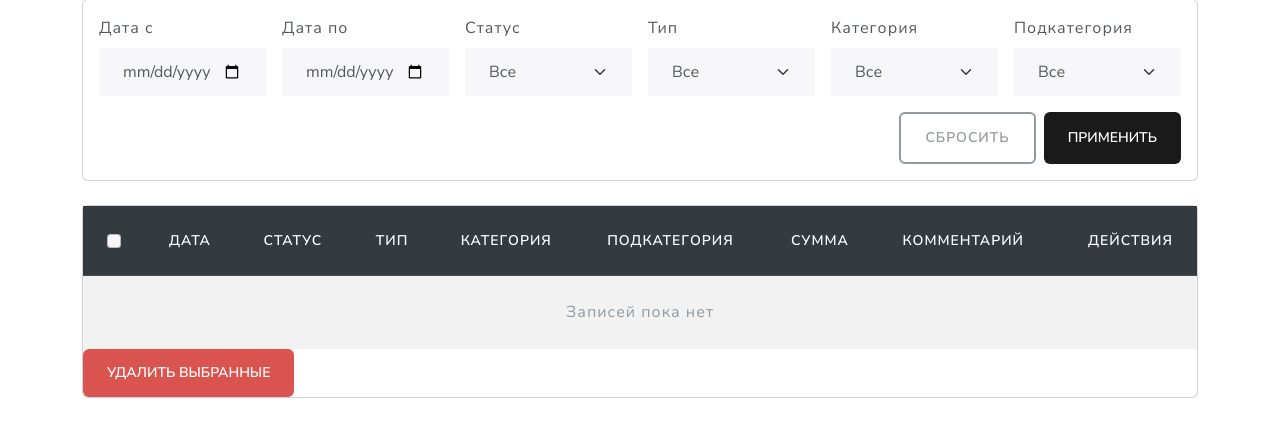
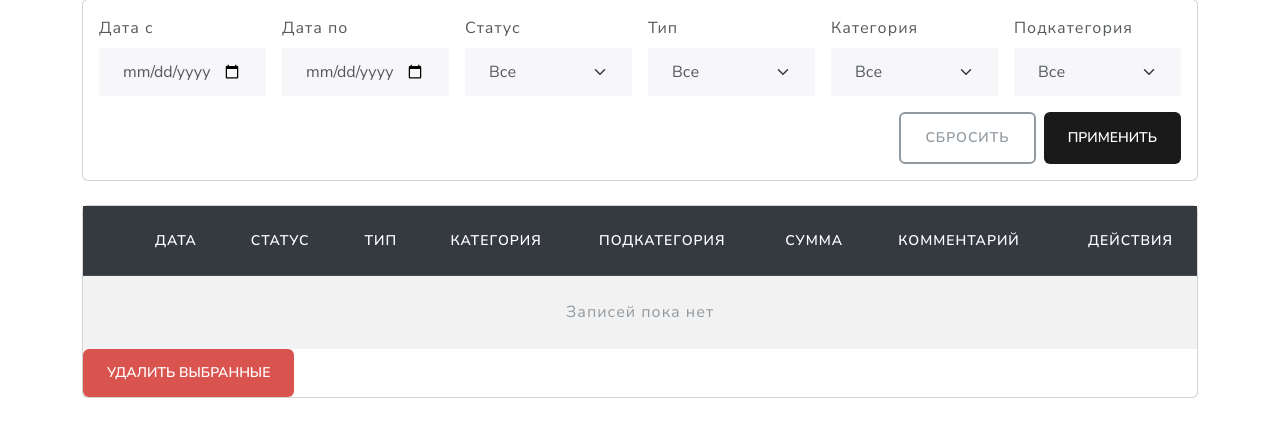
Before and after one commit to aurusxd/cash-flow, a Django app: page / in a window 1280 px wide. Shown: the part 101-538 px from the top of the page. Run offline with Django 5.2, Linux system fonts and the light colour scheme; data that the repository does not hold is empty; some libraries are stand-ins or nearby versions.

Commit message:
fix: UI fix

```diff
--- a/cashflow/templates/record_list.html
+++ b/cashflow/templates/record_list.html
@@ -139,11 +139,6 @@
                 <thead class="table-dark">
                 <tr>
                     <th style="width: 40px;">
-                        <input
-                            class="form-check-input"
-                            type="checkbox"
-                            id="select-all"
-                        >
                     </th>
 
                     <th>Дата</th>
```
